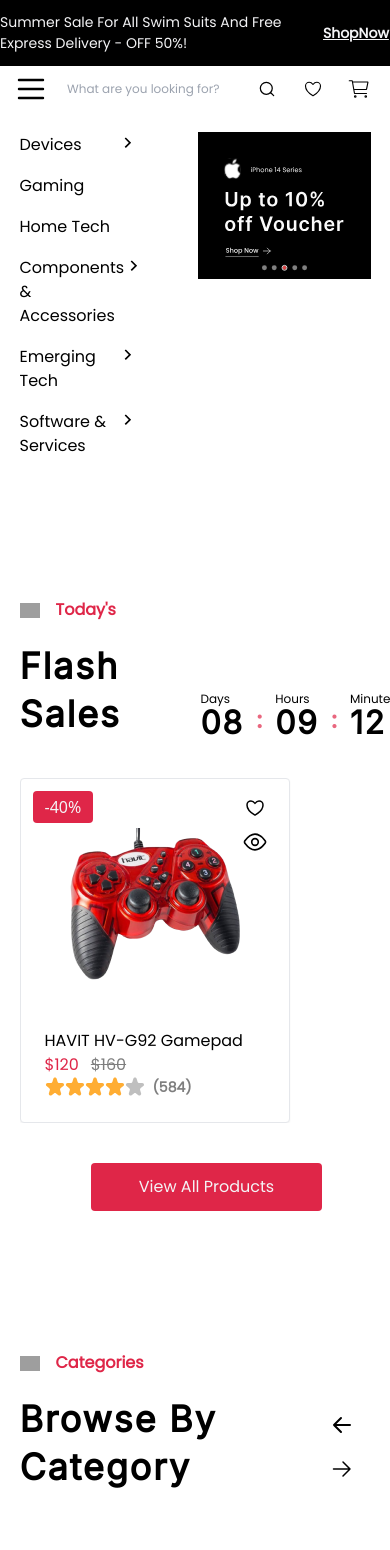
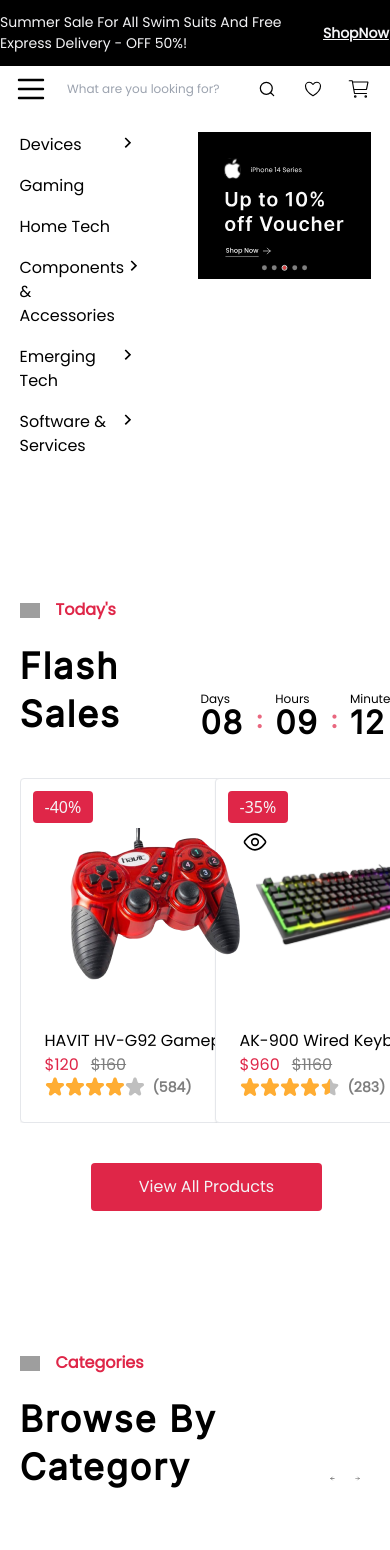
Before and after one commit to BarcDevs/TechTreasure--client, a React (Vite) app: page / in a window 390 px wide. Shown: the top 1550 px of the page. Built offline with nearby package versions, Linux system fonts and the light colour scheme; grey boxes are pictures that could not be loaded.

Commit message:
fixed some styling

```diff
--- a/src/components/shared/ScrollArrows.tsx
+++ b/src/components/shared/ScrollArrows.tsx
@@ -6,7 +6,7 @@
 
 const ScrollArrows = forwardRef<CarouselRef>(({}, ref) =>
     (
-        <div className={'flex-row'}>
+        <div className={'flex_row flex-nowrap'}>
             <button className={'p-2.5'} onClick={()=> (ref as MutableRefObject<CarouselRef>).current?.prev()}>
                 <Icon path={arrowLeft} name={'arrow-left'} size={24}/>
             </button>
--- a/src/components/shop/ItemList.tsx
+++ b/src/components/shop/ItemList.tsx
@@ -50,7 +50,7 @@
             <CarouselContent className={'w-[100vw]'}>
                 {items.map(item => (
                     <CarouselItem key={item.id}
-                                  className={'sm:basis-1/2 md:basis-1/2 lg:basis-1/3 xl:basis-1/4 2xl:basis-1/5'}>
+                                  className={'basis-1/2 md:basis-1/2 lg:basis-1/3 xl:basis-1/4 2xl:basis-1/5'}>
                         <li>
                             <Item item={item}/>
                         </li>
```
